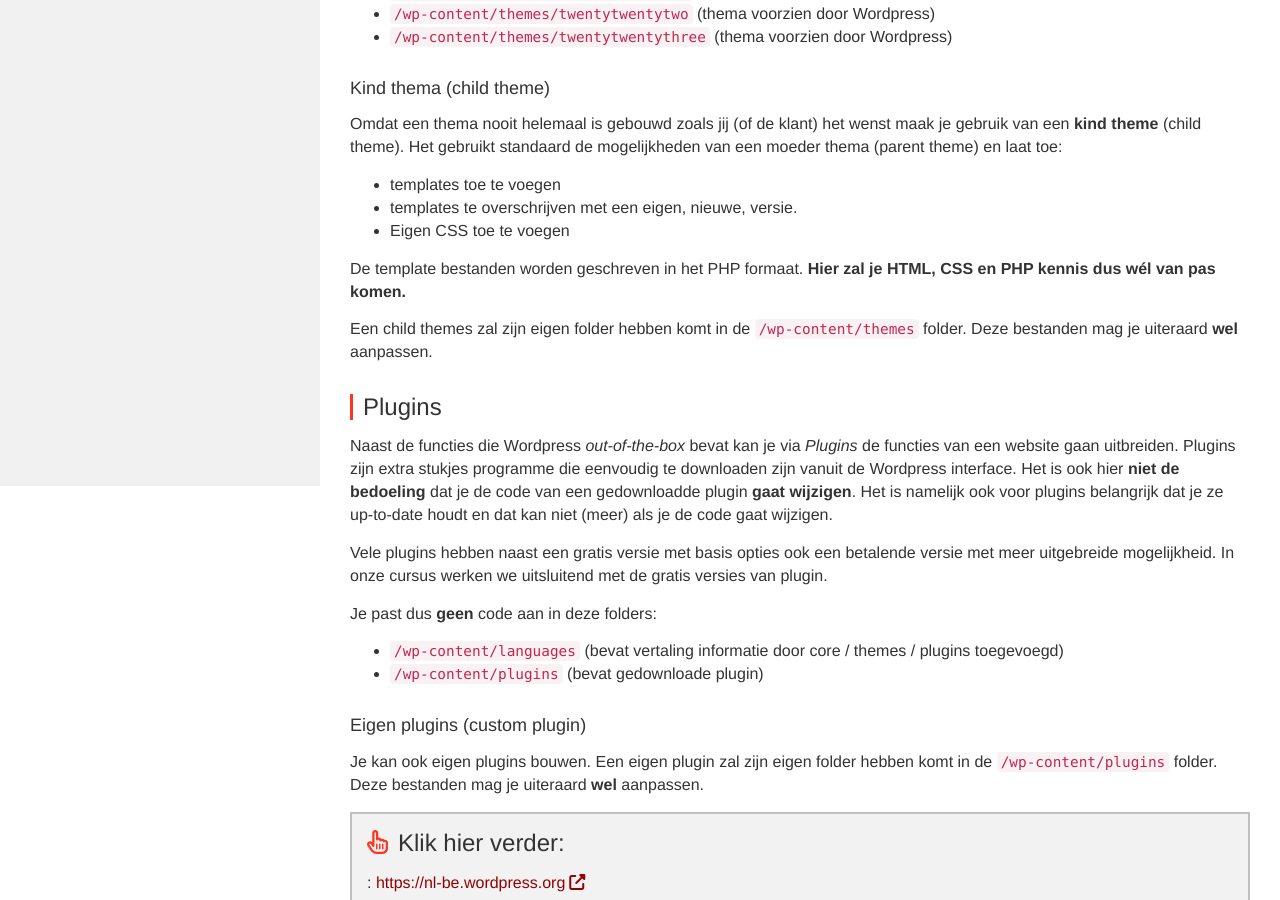
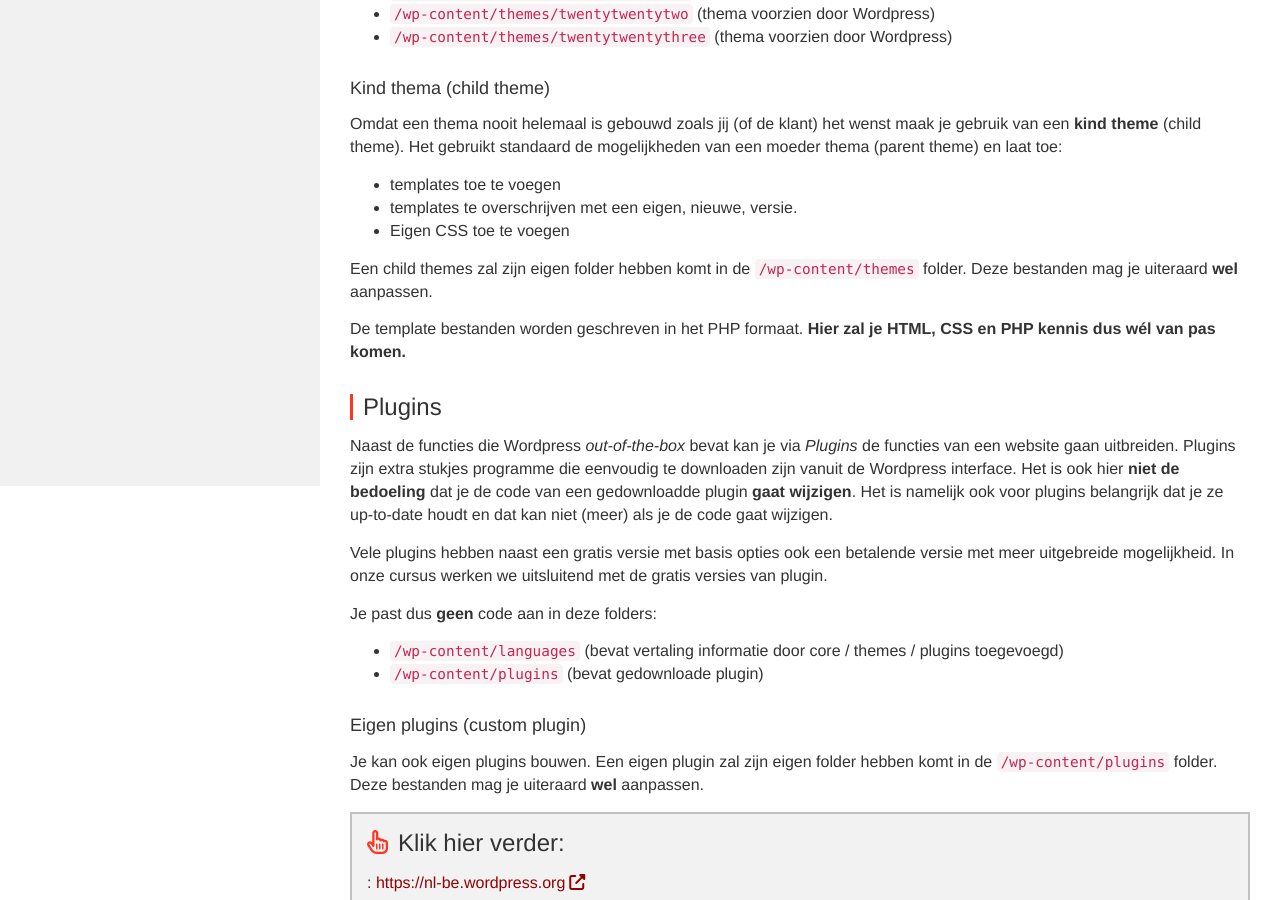
Before and after one commit to Syntra-Brussel/dynamische-webtechnieken, a Jekyll site: the page built from wordpress/core-theme-plugins.md, in a window 1280 px wide and 900 px high, scrolled down 1014 px. Built offline with Jekyll 4.4.1, drawn with Linux system fonts in a browser that asks for light colours; nearby versions of some CDN libraries; a script that is not in the unit is left out.

Commit message:
Update core-theme-plugins.md

```diff
--- a/wordpress/core-theme-plugins.md
+++ b/wordpress/core-theme-plugins.md
@@ -49,9 +49,9 @@ Omdat een thema nooit helemaal is gebouwd zoals jij (of de klant) het wenst maak
 * templates te overschrijven met een eigen, nieuwe, versie.
 * Eigen CSS toe te voegen
 
+Een child themes zal zijn eigen folder hebben komt in de <code>/wp-content/themes</code> folder. Deze bestanden mag je uiteraard <strong>wel</strong> aanpassen.
+
 De template bestanden worden geschreven in het PHP formaat. <strong>Hier zal je HTML, CSS en PHP kennis dus wél van pas komen.</strong>
-
-Een child themes zal zijn eigen folder hebben komt in de <code>/wp-content/themes</code> folder. Deze bestanden mag je uiteraard <strong>wel</strong> aanpassen.
 
 ### Plugins
 
```
